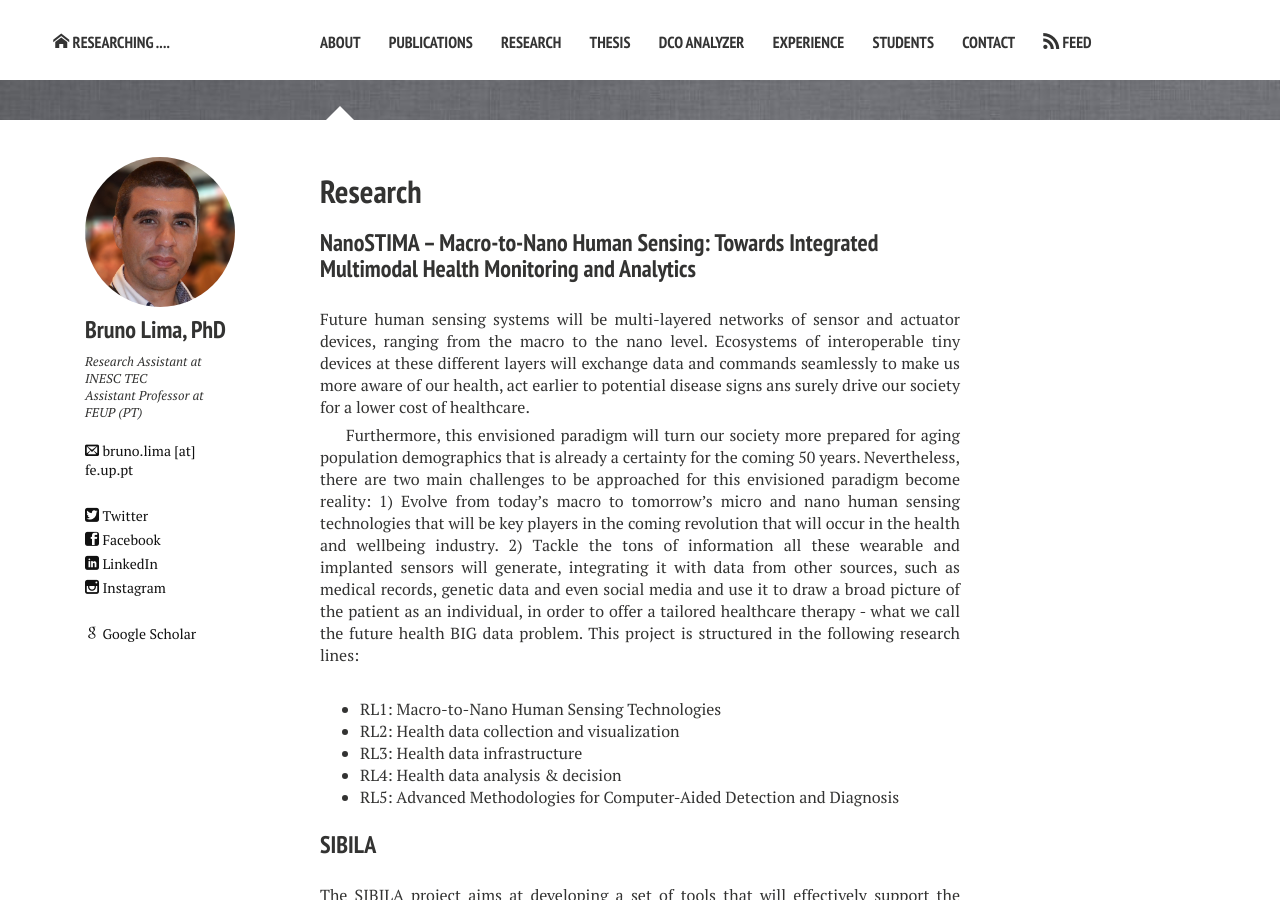
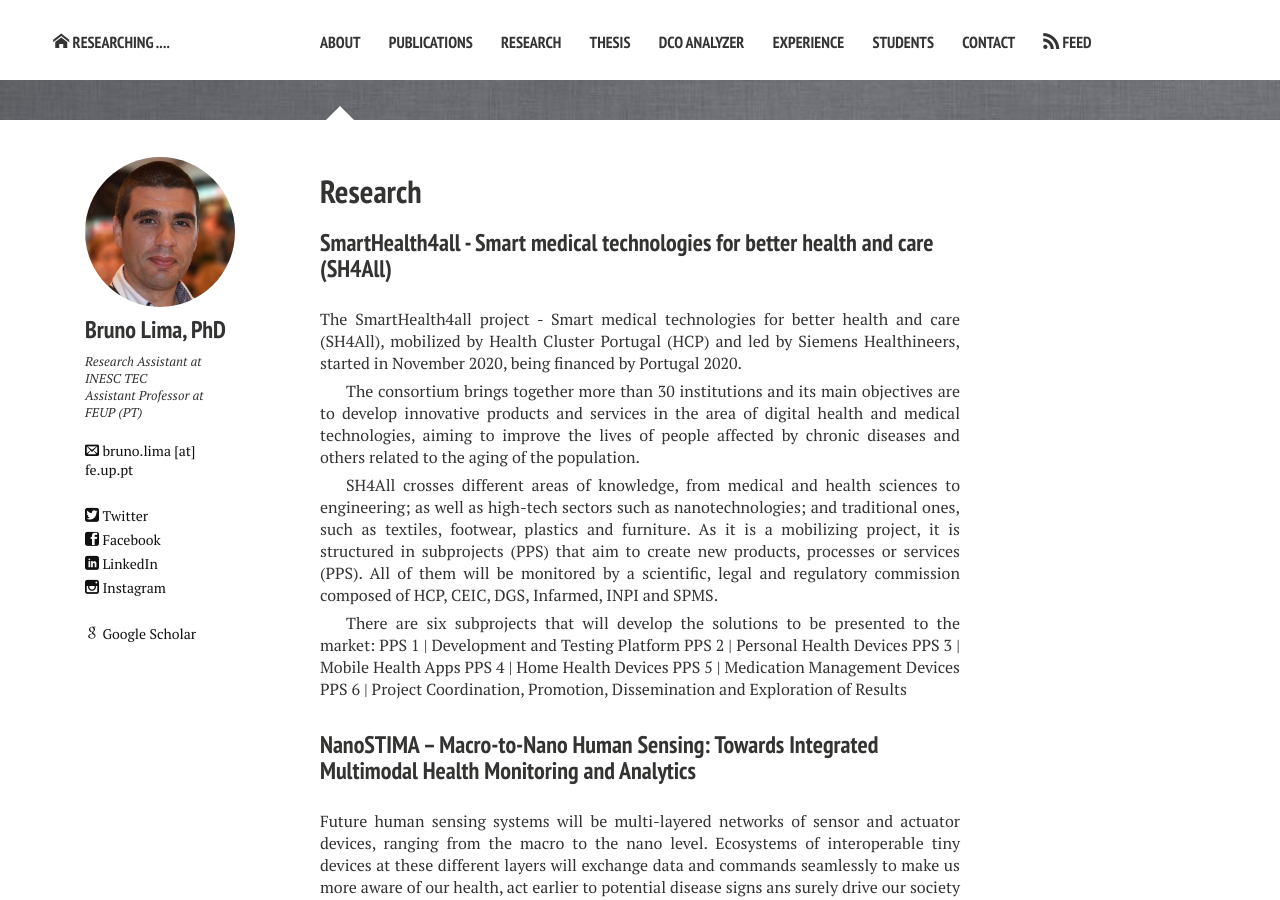
Before and after one commit to Bruno-Lima/Bruno-Lima.github.io, a Jekyll site: the page built from research.md, in a window 1280 px wide and 900 px high. Built offline with Jekyll 4.4.1, drawn with Linux system fonts in a browser that asks for light colours; nearby versions of some CDN libraries.

Commit message:
update research projects

```diff
--- a/research.md
+++ b/research.md
@@ -5,6 +5,23 @@ title: Research
 image:
   feature: black_bar.jpg
 ---
+
+### SmartHealth4all - Smart medical technologies for better health and care (SH4All)
+
+The SmartHealth4all project - Smart medical technologies for better health and care (SH4All), mobilized by Health Cluster Portugal (HCP) and led by Siemens Healthineers, started in November 2020, being financed by Portugal 2020.
+
+The consortium brings together more than 30 institutions and its main objectives are to develop innovative products and services in the area of digital health and medical technologies, aiming to improve the lives of people affected by chronic diseases and others related to the aging of the population.
+
+SH4All crosses different areas of knowledge, from medical and health sciences to engineering; as well as high-tech sectors such as nanotechnologies; and traditional ones, such as textiles, footwear, plastics and furniture.
+As it is a mobilizing project, it is structured in subprojects (PPS) that aim to create new products, processes or services (PPS). All of them will be monitored by a scientific, legal and regulatory commission composed of HCP, CEIC, DGS, Infarmed, INPI and SPMS.
+
+There are six subprojects that will develop the solutions to be presented to the market:
+PPS 1 | Development and Testing Platform
+PPS 2 | Personal Health Devices
+PPS 3 | Mobile Health Apps
+PPS 4 | Home Health Devices
+PPS 5 | Medication Management Devices
+PPS 6 | Project Coordination, Promotion, Dissemination and Exploration of Results
 
 
 ### NanoSTIMA – Macro-to-Nano Human Sensing: Towards Integrated Multimodal Health Monitoring and Analytics
```
Also changed, not shown: 1 other file.
